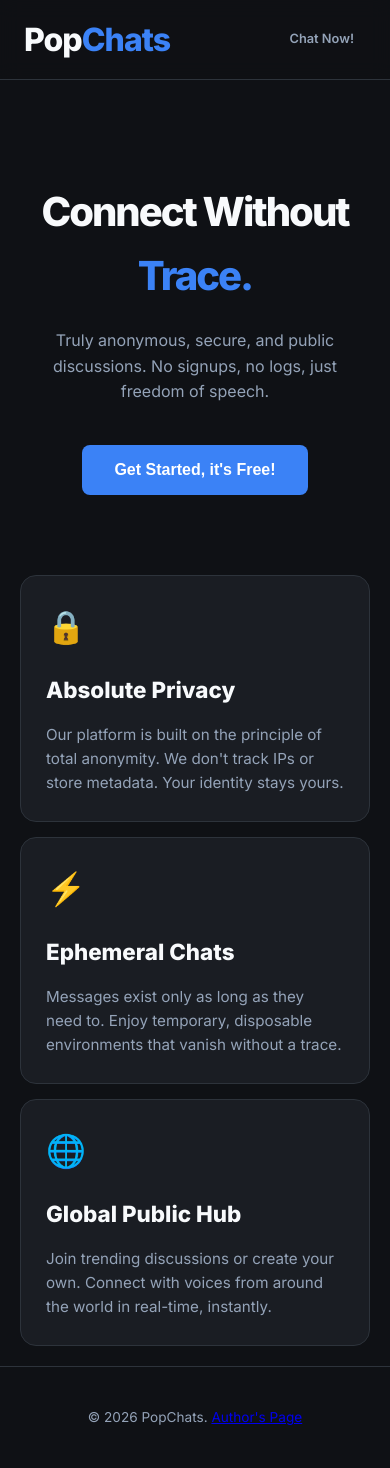
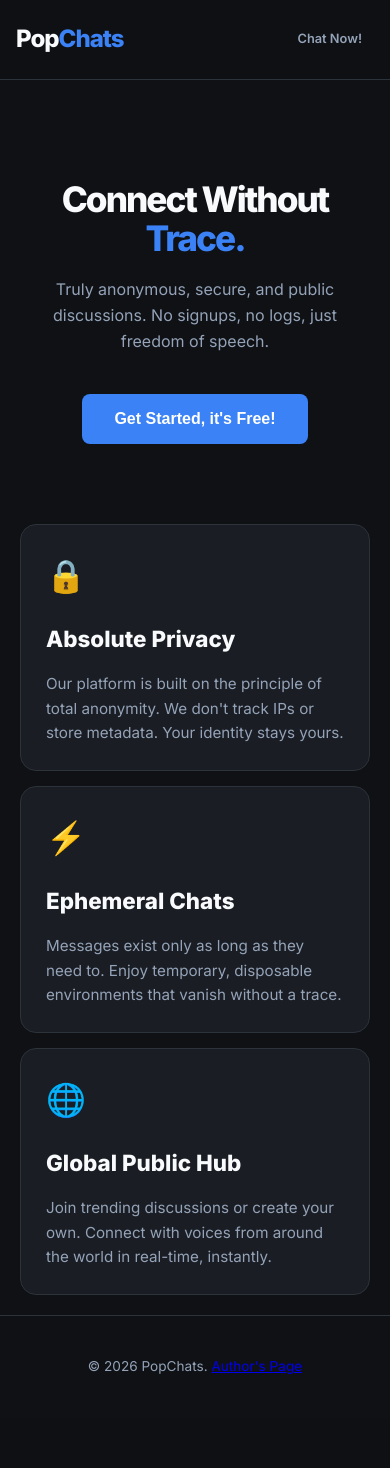
Before and after one commit to NILAY-KS07/PopChats, a Flask app: page / in a window 390 px wide. After the commit the page ends 1374 px from the top, so only its background shows below. Run offline with Flask 3, Linux system fonts and the light colour scheme; a user stored in the database is signed in.

Commit message:
feat: Enhance responsive design and layout adjustments

```diff
--- a/static/style.css
+++ b/static/style.css
@@ -440,12 +440,34 @@ input:focus {
     transform: translateX(-50%) translateY(0);
 }
 
-/* Responsive Design */
+html, body {
+    width: 100%;
+    margin: 0;
+    padding: 0;
+    overflow-x: hidden;
+    position: relative;
+}
+
+.chat-mode {
+    display: flex;
+    flex-direction: column;
+    height: 100vh;
+    height: 100dvh;
+    overflow: hidden;
+}
+
+/* --- Responsive Design --- */
 @media screen and (max-width: 768px) {
 
+    .container {
+        padding: 0 16px;
+    }
+
     .main-title {
-        font-size: 2.5rem;
+        font-size: 2.2rem;
+        line-height: 1.1;
         padding: 0 10px;
+        word-break: keep-all;
     }
 
     .hero-subtitle {
@@ -457,10 +479,12 @@ input:focus {
         grid-template-columns: 1fr;
         gap: 15px;
         padding: 20px;
+        min-width: 0;
     }
 
     .feature-box {
         padding: 25px;
+        width: 100%;
     }
 
     .chat-container {
@@ -471,7 +495,6 @@ input:focus {
         padding: 10px;
         gap: 12px;
     }
-
 
     .message-wrapper {
         max-width: 90%;
@@ -491,25 +514,34 @@ input:focus {
         font-size: 0.8rem;
     }
 
-
     .auth-card {
         margin: 0 15px;
         padding: 30px 20px;
     }
 
     .chat-input-area {
-        padding: 15px 0;
+        position: fixed;
+        bottom: 0;
+        left: 0;
+        width: 100%;
+        padding: 10px 0;
+        background: var(--card-bg);
+        border-top: 1px solid var(--border);
+        z-index: 100;
     }
 
     .input-wrapper {
         padding: 0 10px;
         gap: 8px;
+        max-width: 1100px;
+        margin: 0 auto;
     }
 
     .send-btn {
         width: 45px;
         height: 45px;
         border-radius: 10px;
+        flex-shrink: 0;
     }
 
     .user-count {
@@ -517,3 +549,21 @@ input:focus {
         padding: 4px 8px;
     }
 }
+
+@media screen and (max-width: 480px) {
+    .logo {
+        font-size: 1.5rem;
+    }
+
+    .nav-links {
+        gap: 8px;
+    }
+
+    .user-count {
+        display: none;
+    }
+
+    .server-status {
+        font-size: 0.75rem;
+    }
+}
```
